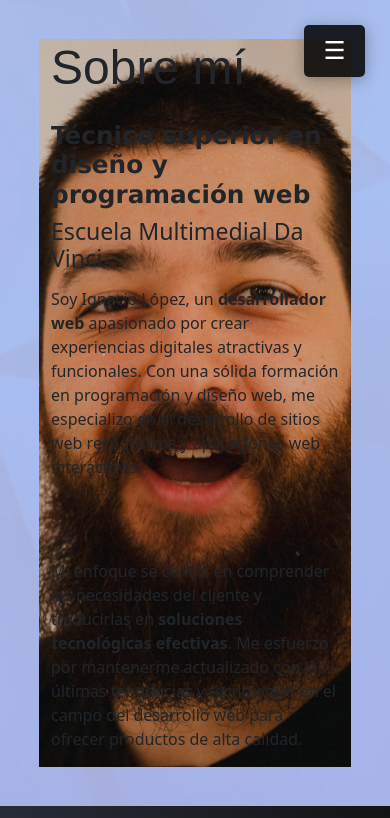
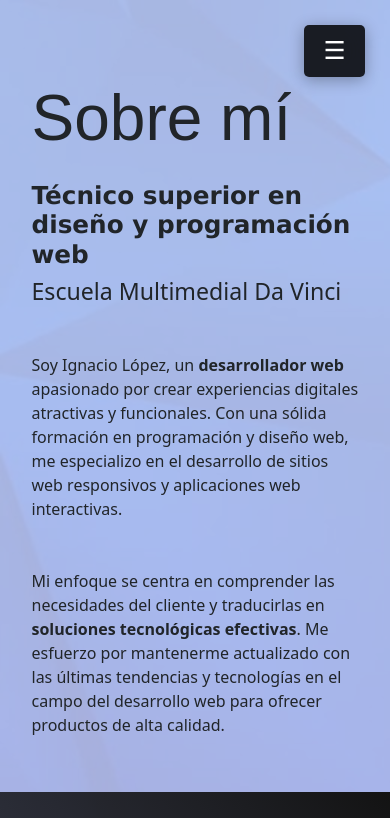
Before and after one commit to chonachoadm/chonachoadm-portfolio, a Vue app: page /sobre-mi in a window 390 px wide. Shown: the top 818 px of the page. Built offline with nearby package versions, Linux system fonts and the light colour scheme; a web font is replaced by a local one; what vue-recaptcha-v3 would draw is missing.

Commit message:
about me responsive design

```diff
--- a/src/components/AppAboutMe.vue
+++ b/src/components/AppAboutMe.vue
@@ -59,11 +59,17 @@ section {
 
 
 @media (max-width: 1024px) {
+    section {
+        margin-inline: 5%;
+    }
+
     .box-about-me {
+        margin-top: 3em;
         display: flex;
         flex-direction: column;
         justify-content: space-around;
         align-items: center;
+        gap: 2em;
     }
 
     p {
@@ -71,24 +77,22 @@ section {
         font-size: 1rem;
     }
 
-    section {
+    /* section {
         background-image: url(../img/about/about-background-md_sm.webp);
         background-size: cover;
         background-repeat: no-repeat;
         background-position: center;
         padding: 0;
-    }
-
-    .about-me-bg {
-        background-color: rgba(255, 255, 255, 0.75);
-        padding: 10%;
-        box-shadow: 0 0 15px rgba(124, 138, 246, 0.5);
-    }
+    } */
 }
 
 @media (max-width: 768px) {
+    section {
+        margin-top: 5em;
+    }
+
     h1 {
-        font-size: 3rem;
+        font-size: 4rem;
     }
 }
 </style>
--- a/src/components/AppHeader.vue
+++ b/src/components/AppHeader.vue
@@ -191,6 +191,7 @@ ul li {
         align-items: center;
         flex-wrap: wrap;
         gap: 4;
+        margin-top: 5em;
     }
 
     h1 {
@@ -199,7 +200,6 @@ ul li {
 
     .box-header {
         height: 50vh;
-        margin-top: 5em;
     }
 
     .section-techs {
```
